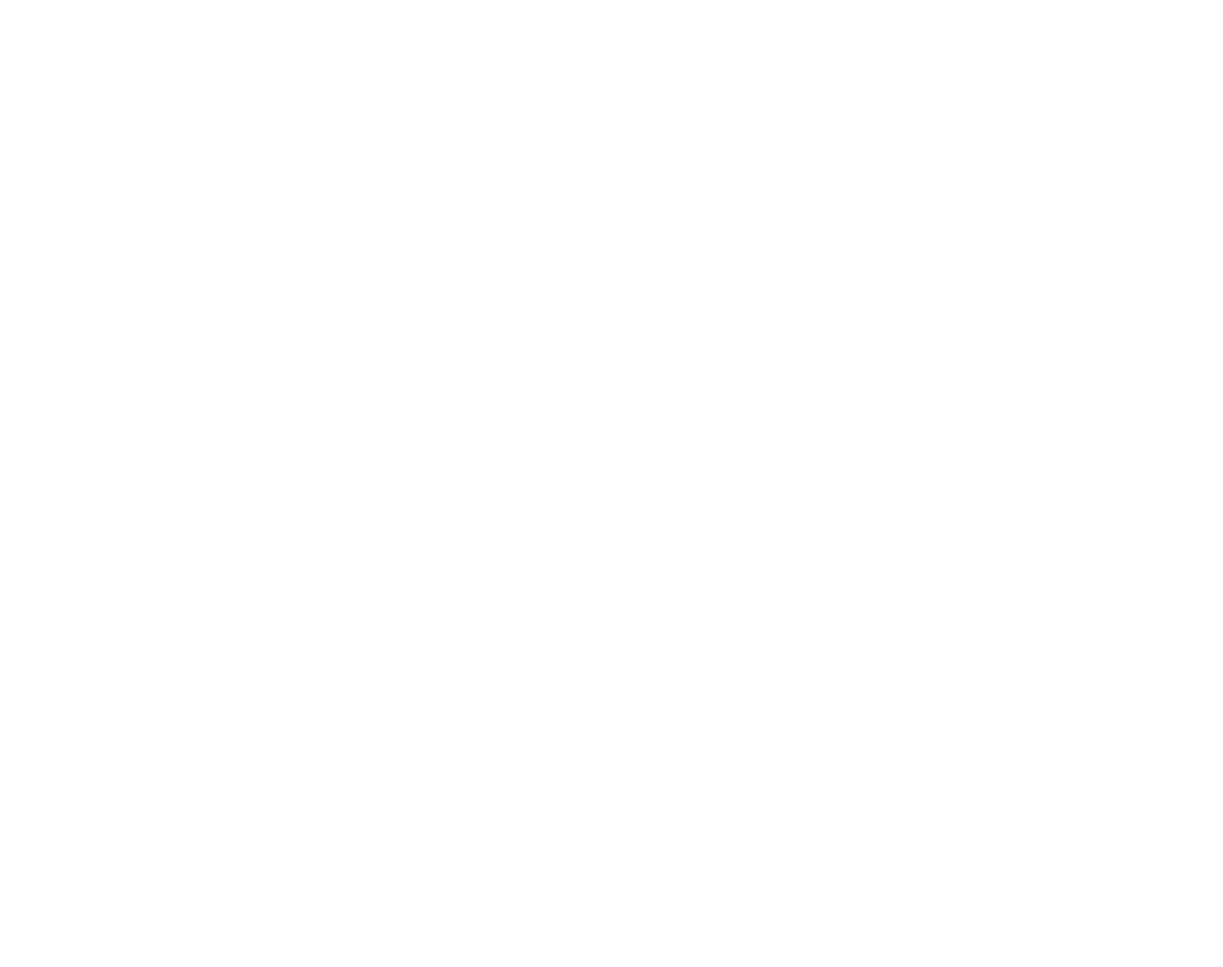
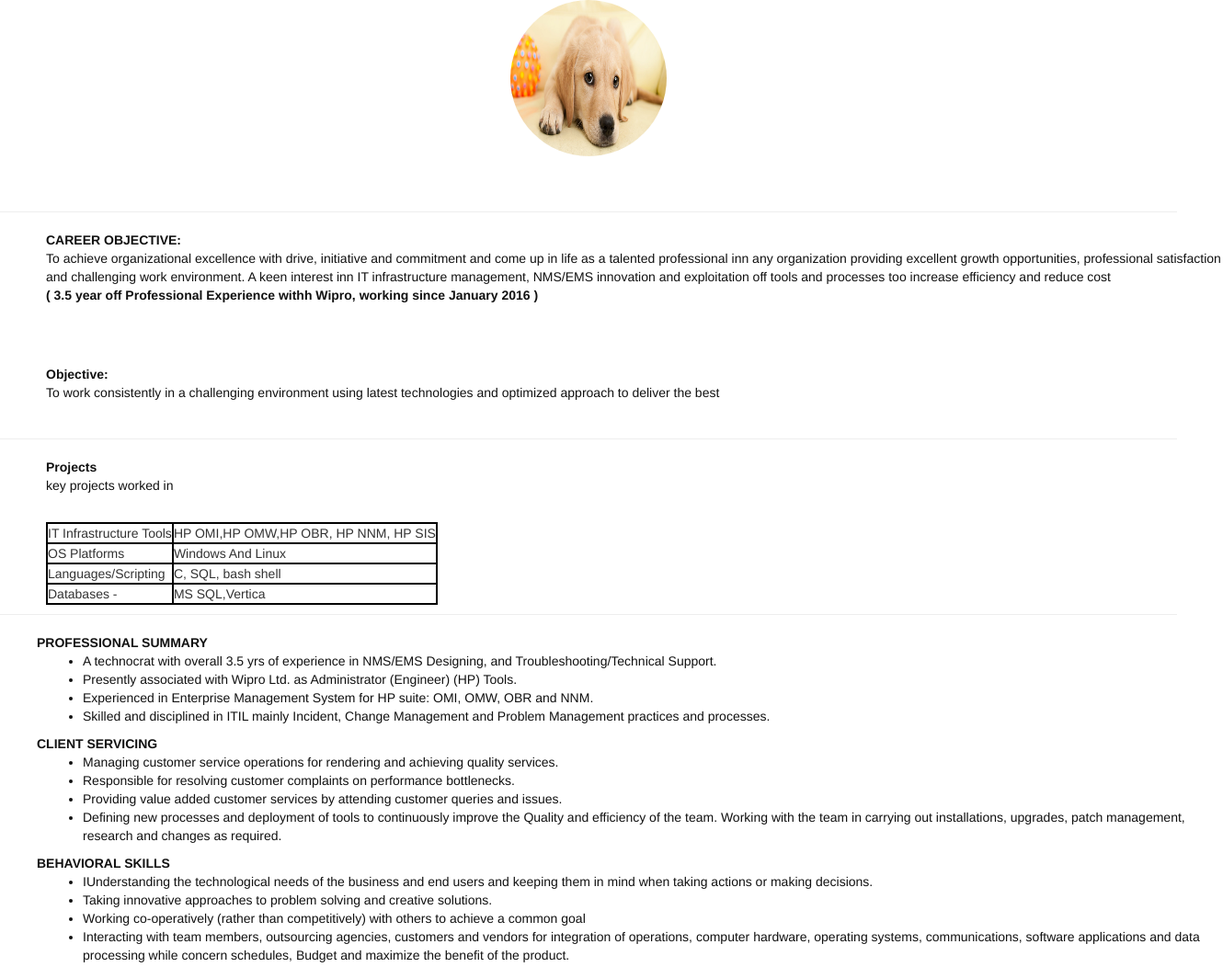
Before and after one commit to SuyashGupta8/Chahat-Sharma, a plain HTML site: page index.html in a window 1280 px wide. Shown: the top 1052 px of the page at 92% size, 1330 px wide, since content can reach past the window. Before the commit the page ends 800 px from the top, so only its background shows below. Drawn offline with nearby package versions, Linux system fonts and the light colour scheme.

Commit message:
Update index.html

```diff
--- a/index.html
+++ b/index.html
@@ -7,7 +7,7 @@
 <body id="mainBody">
 
 </body>
-<script src="https://github.com/SuyashGupta8/ChahatSharma/MYCVView.js"></script>
+<script src="MyCVView.js"></script>
 <link rel="stylesheet" href="style.css">
 <link rel="stylesheet" href="https://maxcdn.bootstrapcdn.com/bootstrap/3.4.0/css/bootstrap.min.css">
 <script src="https://ajax.googleapis.com/ajax/libs/jquery/3.4.1/jquery.min.js"></script>
```
